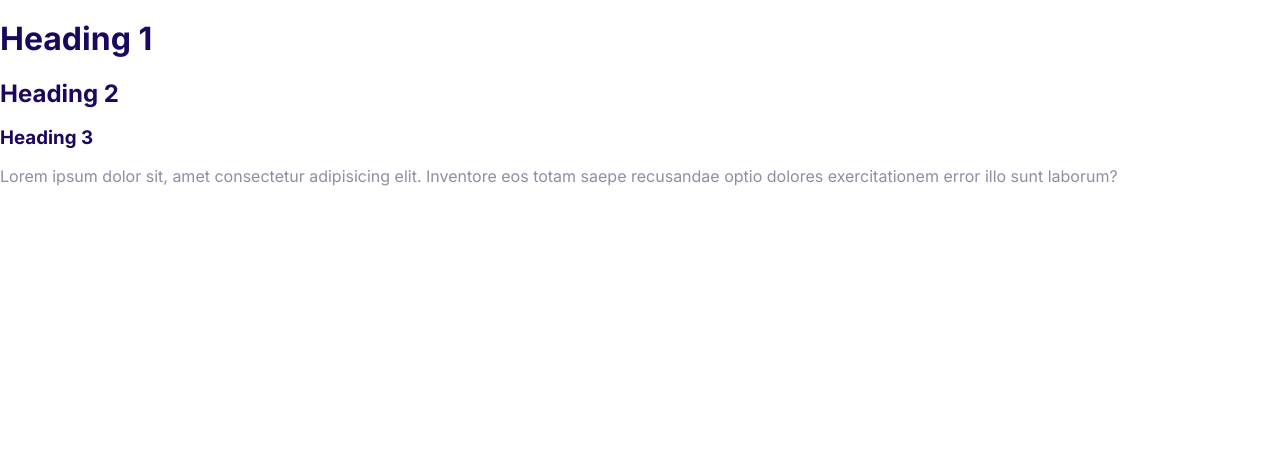
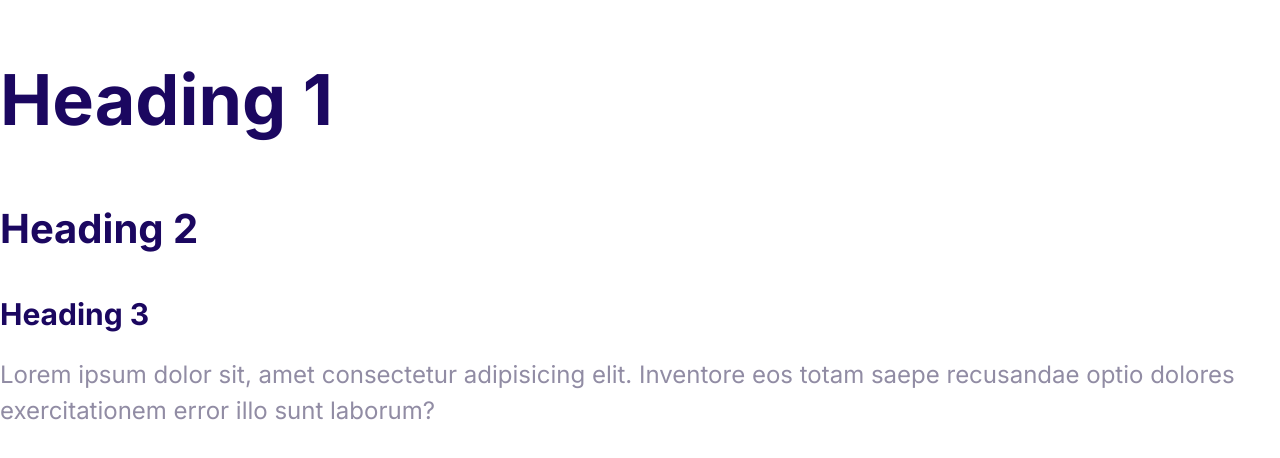
Before and after one commit to KristianPeterZwart/ULTIMATEHTML5CSS3PART3, a plain HTML site: page index.html in a window 1280 px wide. Drawn offline with Linux system fonts and the light colour scheme.

Commit message:
Update styles.css

```diff
--- a/css/styles.css
+++ b/css/styles.css
@@ -6,8 +6,15 @@
   --color-body: #918ca4;
 }
 
+html {
+  /* 62.5% of 16px = 10px */
+  font-size: 62.5%;
+}
+
 body {
   font-family: Inter, Arial, Helveticam sans-serif;
+  font-size: 2.4rem;
+  line-height: 1.5;
   color: var(--color-body);
 }
 
@@ -16,3 +23,21 @@ h2,
 h3 {
   color: var(--color-headings);
 }
+
+h1 {
+  /* 1 x font size of the html element */
+  font-size: 7rem;
+}
+
+h2 {
+  font-size: 4rem;
+}
+
+h3 {
+  font-size: 3rem;
+  margin-bottom: 2rem;
+}
+
+p {
+  margin-top: 0;
+}
```
